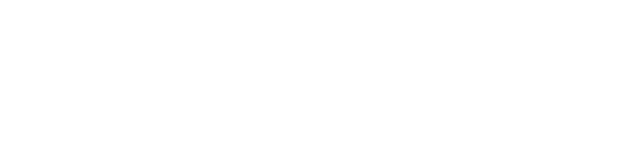
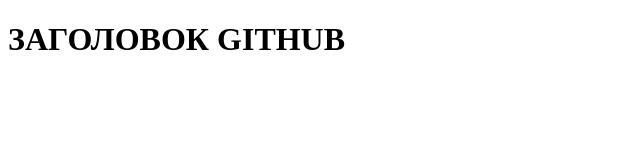
Before and after one commit to VadimT-123/Github-for-start, a plain HTML site: page index.html in a window 1280 px wide. Shown: the whole page, without its empty margins (0-640 px from the left). Drawn offline with Linux system fonts and the light colour scheme.

Commit message:
Update index.html

```diff
--- a/index.html
+++ b/index.html
@@ -8,6 +8,7 @@
     <link rel="stylesheet" href="style.css">
 </head>
 <body>
+    <h1>ЗАГОЛОВОК GITHUB</h1>
 
 </body>
 </html>
```
